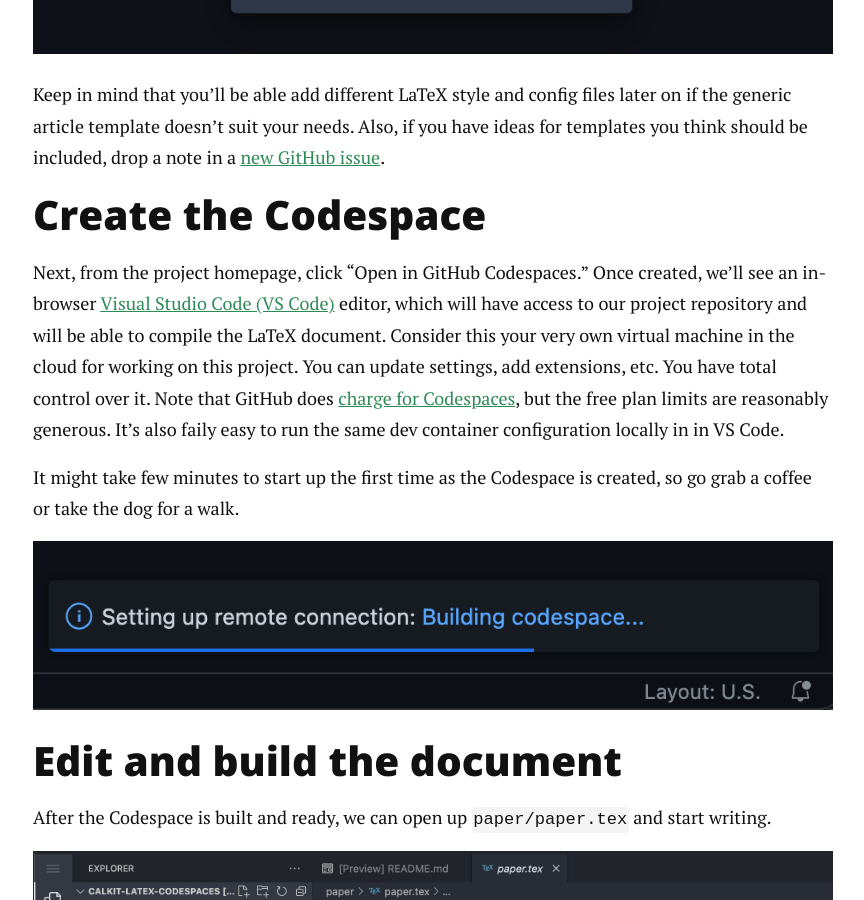
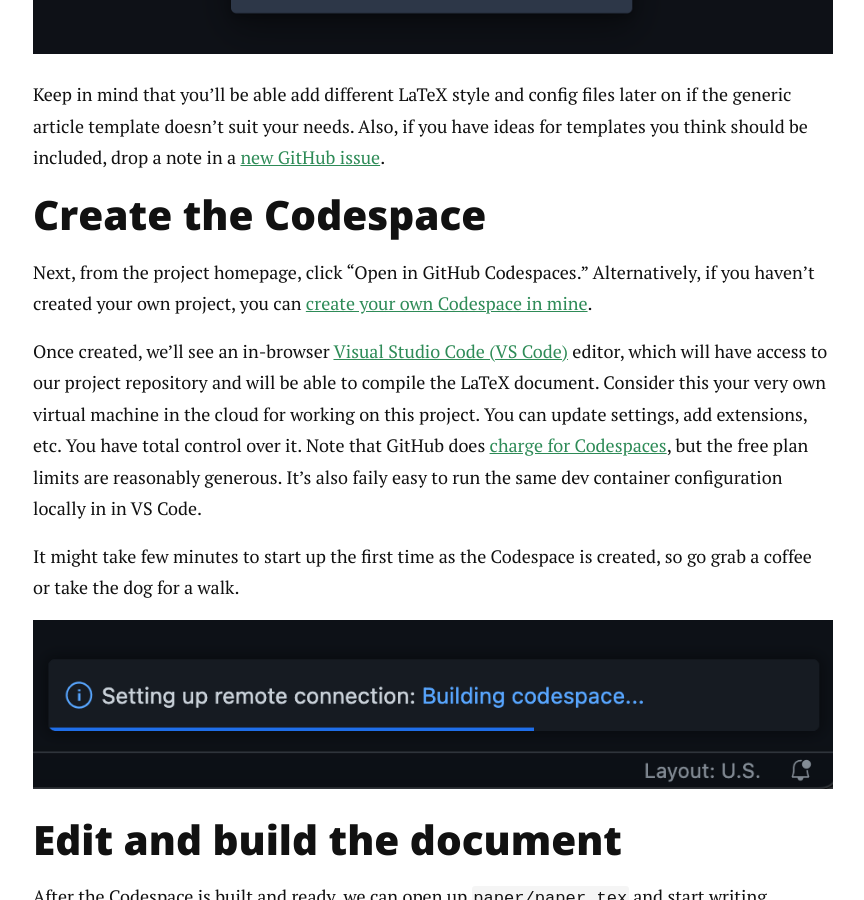
Before and after one commit to petebachant/petebachant.github.io, a Jekyll site: the page built from _posts/2024-12-13-latex-collab.markdown, in a window 1280 px wide and 900 px high, scrolled down 3368 px. Shown: the whole window, without its empty margins (207-1071 px from the left). Built offline with Jekyll 4.4.1, drawn with Linux system fonts in a browser that asks for light colours; nearby versions of some CDN libraries; comment, search, counter and statistics services are not loaded.

Commit message:
Create own

```diff
--- a/_posts/2024-12-13-latex-collab.markdown
+++ b/_posts/2024-12-13-latex-collab.markdown
@@ -99,6 +99,10 @@
 
 Next, from the project homepage,
 click "Open in GitHub Codespaces."
+Alternatively, if you haven't created your own project,
+you can
+[create your own Codespace in mine](https://github.com/codespaces/new/petebachant/calkit-latex-codespaces?quickstart=1).
+
 Once created, we'll see an in-browser
 [Visual Studio Code (VS Code)](https://code.visualstudio.com/)
 editor, which will have access to our project repository
```
